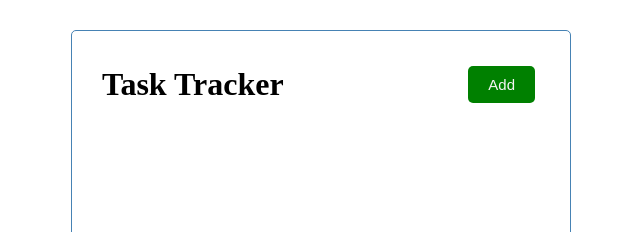
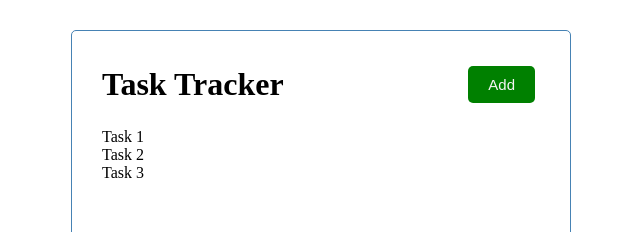
Before and after one commit to Roudi22/my-task-tracker, a React (Create React App) app: page / in a window 1280 px wide. Shown: the top 232 px of the page, without its empty margins (319-959 px from the left). Built offline with nearby package versions, Linux system fonts and the light colour scheme.

Commit message:
Add Tasks component

```diff
--- a/src/App.jsx
+++ b/src/App.jsx
@@ -1,21 +1,21 @@
 import Header from "./components/Header";
-
+import Tasks from "./components/Tasks";
 const initialTasks = [
   {
     id: 1,
-    text: "Tak 1",
+    text: "Task 1",
     day: "Dec 10th at 2:00 pm",
     reminder: true,
   },
   {
     id: 2,
-    text: "Tak 2 ",
+    text: "Task 2 ",
     day: "Dec 12th at 5:00 pm",
     reminder: false,
   },
   {
     id: 3,
-    text: "Tak 3 ",
+    text: "Task 3 ",
     day: "Dec 13th at 9:00 am",
     reminder: true,
   },
@@ -25,6 +25,7 @@ function App() {
   return (
     <div className="container">
       <Header />
+      <Tasks tasks={initialTasks}/>
     </div>
   );
 }
--- /dev/null
+++ b/src/components/Tasks.jsx
@@ -0,0 +1,21 @@
+import PropTypes from "prop-types";
+
+
+
+function Tasks ({tasks}) {
+    return tasks.map((task) => (
+        <p ke={task.id}>{task.text}</p>
+    ));
+}
+
+
+Tasks.defaultProps = {
+    tasks: [],
+};
+
+Tasks.propTypes = {
+    tasks: PropTypes.array,
+
+};
+
+export default Tasks;
```
